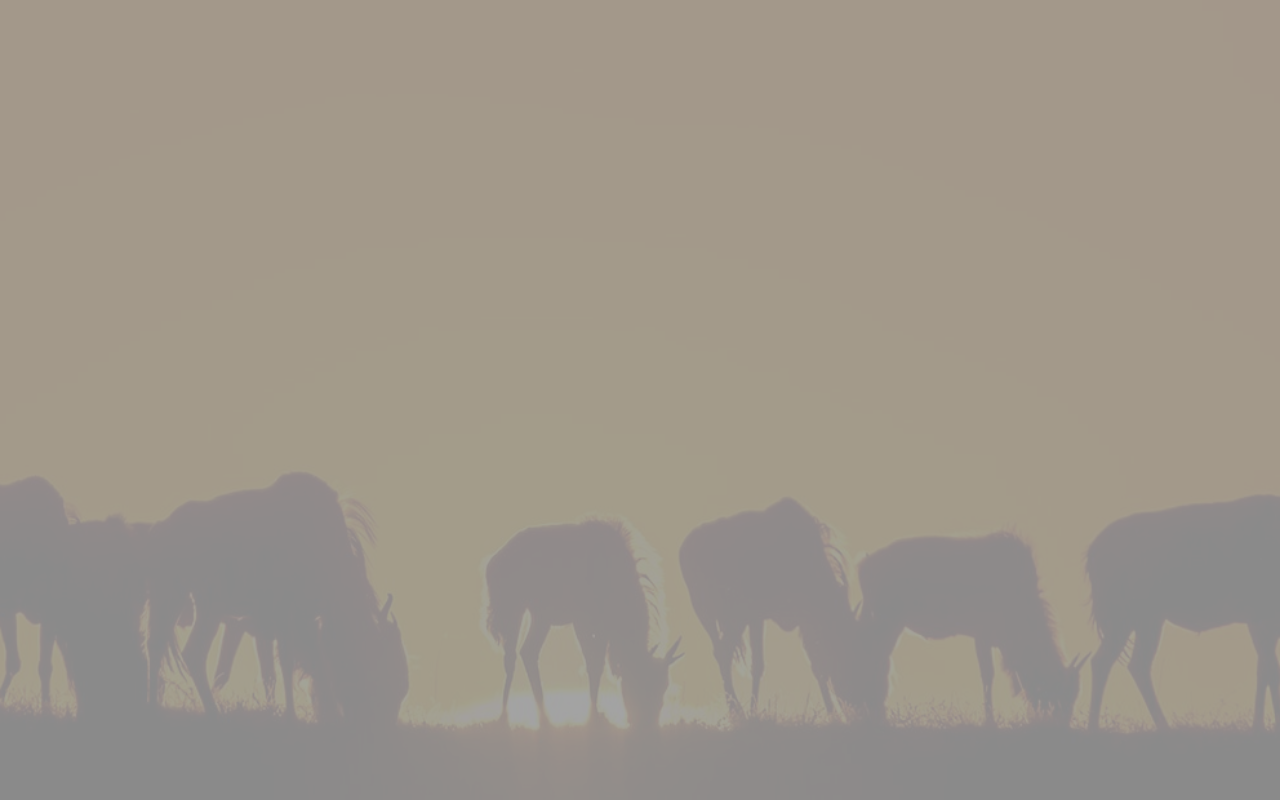
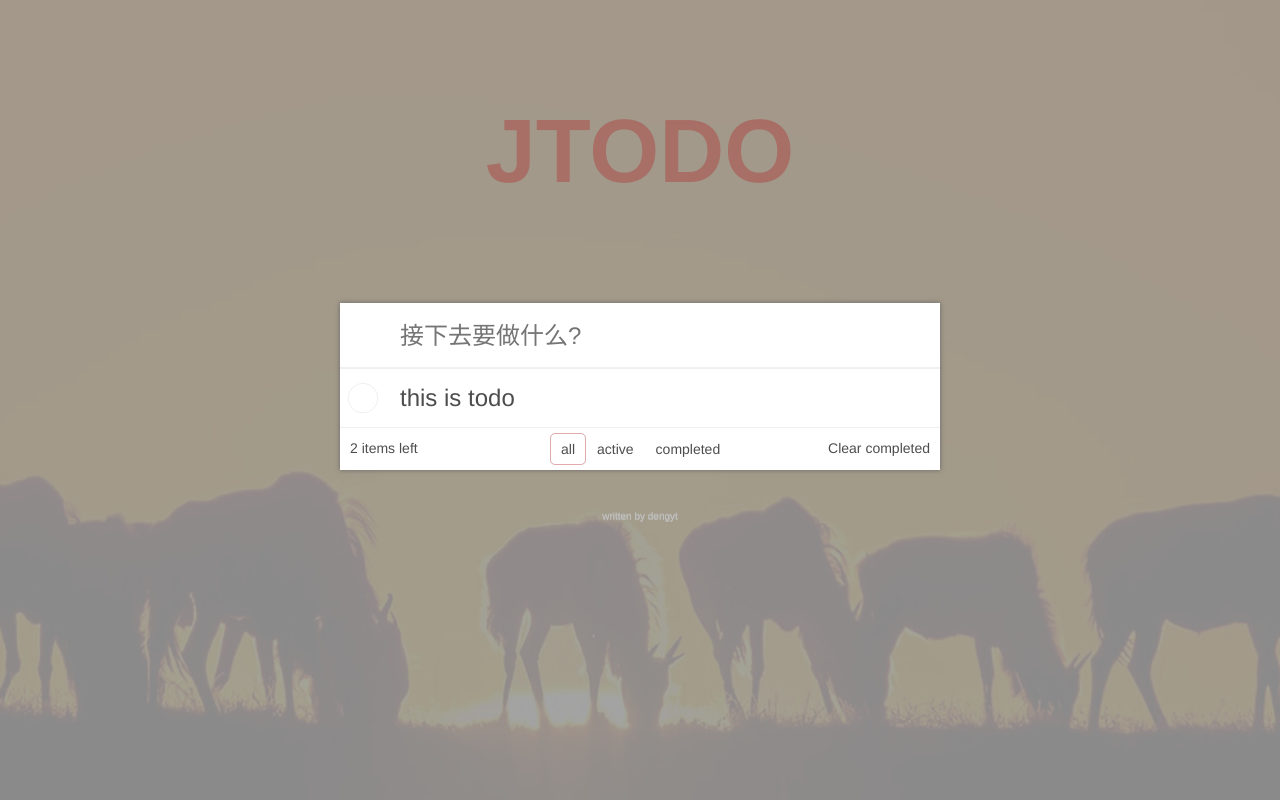
Before and after one commit to YUZIMMD/webFrontFramework-vue, a Vue app: page / in a window 1280 px wide. Built offline with nearby package versions, Linux system fonts and the light colour scheme; the HTML template or start-up script is replaced by a standard one.

Commit message:
基础页面与样式

```diff
--- a/src/app.vue
+++ b/src/app.vue
@@ -1,10 +1,21 @@
 <template>
     <div id="app">
         <div id="cover"></div>
+        <Header></Header>
+        <Todo></Todo>
+        <Footer></Footer>
     </div>
 </template>
 <script>
+import Header from './todo/header.vue'
+import Footer from './todo/footer.jsx'
+import Todo from './todo/todo.vue'
 export default {
+    components:{
+        Header,
+        Footer,
+        Todo
+    },
     data(){
         return{
         }
--- /dev/null
+++ b/src/assets/styles/footer.styl
@@ -0,0 +1,7 @@
+#footer {
+    margin-top 40px
+    text-align center
+    color #bfbfbf
+    font-size 10px
+    text-shadow: 0 1px 0
+}
--- a/src/todo/footer.jsx
+++ b/src/todo/footer.jsx
@@ -0,0 +1,15 @@
+import '../assets/styles/footer.styl'
+export default {
+    data(){
+        return{
+            author:'dengyt'
+        }
+    },
+    render(){
+        return(
+            <div id="footer">
+                <span>written by {this.author}</span>
+            </div>
+        )
+    }
+}
--- a/src/todo/header.vue
+++ b/src/todo/header.vue
@@ -0,0 +1,16 @@
+<template>
+    <header class="main-header">
+        <h1>JTODO</h1>
+    </header>
+</template>
+<style lang="stylus" scoped>
+ .main-header{
+        text-align :center
+        h1{
+            font-size : 90 px
+            color : rgba(175,47,47,0.4)
+            font-weight :100 px
+            margin :100 px
+        }
+    }
+</style>
--- a/src/todo/item.vue
+++ b/src/todo/item.vue
@@ -0,0 +1,89 @@
+<template>
+    <div :class="['todo-item',todo.completed?'completed':'']">
+        <input
+        type="checkbox"
+        class="toggle"
+        v-model="todo.completed">
+        <label>{{todo.content}}</label>
+        <button class="destory" @click="deleteTodo"></button>
+    </div>
+</template>
+<script>
+export default {
+    props:{
+        todo:{
+            type:Object,
+            required:true
+        }
+    },
+    methods:{
+        deleteTodo(){
+
+        }
+    }
+}
+</script>
+<style lang="stylus" scoped>
+ .todo-item{
+  position relative
+  background-color #fff
+  font-size 24px
+  border-bottom 1px solid rgba(0,0,0,0.06)
+  &:hover{
+    .destory:after{
+      content: '×'
+    }
+  }
+  label{
+    white-space: pre-line;
+    word-break: break-all;
+    padding: 15px 60px 15px 15px;
+    margin-left: 45px;
+    display: block;
+    line-height: 1.2;
+    transition: color 0.4s;
+  }
+  &.completed{
+    label{
+      color: #d9d9d9;
+      text-decoration line-through
+    }
+  }
+}
+.toggle{
+  text-align: center;
+  width: 40px;
+  height: 40px;
+  position: absolute;
+  top: 0;
+  bottom: 0;
+  margin: auto 0;
+  border: none;
+  appearance: none;
+  outline none
+  &:after{
+    content url('../assets/images/round.svg')
+  }
+  &:checked:after{
+    content url('../assets/images/done.svg')
+  }
+}
+.destory{
+  position: absolute;
+  top: 0;
+  right: 10px;
+  bottom: 0;
+  width: 40px;
+  height: 40px;
+  margin: auto 0;
+  font-size: 30px;
+  color: #cc9a9a;
+  margin-bottom: 11px;
+  transition: color 0.2s ease-out;
+  background-color transparent
+  appearance none
+  border-width 0
+  cursor pointer
+  outline none
+}
+</style>
--- a/src/todo/tabs.vue
+++ b/src/todo/tabs.vue
@@ -0,0 +1,78 @@
+<template>
+    <div class="helper">
+        <span class="left">2 items left</span>
+        <span class="tabs">
+            <span v-for="state in states"
+            :key="state"
+            :class="[state,filter === state?'actived':'']"
+            @click="toggleFilter(state)">
+                {{state}}
+            </span>
+        </span>
+        <span class="clear" @click="clearAllCompleted">Clear completed</span>
+    </div>
+</template>
+<script>
+export default {
+    props:{
+        filter:{
+            type:String,
+            required:true
+        }
+    },
+    data(){
+        return{
+            states:['all','active','completed']
+        }
+    },
+    methods:{
+        clearAllCompleted(){
+
+        },
+        toggleFilter(){
+
+        }
+    }
+}
+</script>
+<style lang="stylus" scoped>
+  .helper {
+        font-weight 100
+        display flex
+        justify-content space-between
+        padding 5px 0
+        line-height 30px
+        background-color #ffffff
+        font-size 14px
+        font-smoothing: antialiased;
+    }
+    .left, .clear, .tabs {
+        padding 0 10px
+        box-sizing border-box
+    }
+    .left, .clear {
+        width 150px
+    }
+    .left {
+        text-align left
+    }
+    .clear {
+        text-align: right
+        cursor pointer
+    }
+    .tabs {
+        width 200px
+        display flex
+        justify-content space-around
+        * {
+            display inline-block
+            padding 0 10px
+            cursor pointer
+            border 1px solid rgba(175, 47, 47, 0)
+            &.actived {
+                border-color rgba(175, 47, 47, 0.4)
+                border-radius 5px
+            }
+        }
+    }
+</style>
--- a/src/todo/todo.vue
+++ b/src/todo/todo.vue
@@ -0,0 +1,64 @@
+<template>
+    <section class="real-app">
+        <input
+        type="text"
+        class="add-input"
+        autofocus="autofocus"
+        placeholder="接下去要做什么?"
+        @keyup.enter="addTodo">
+        <Item :todo="todo"></Item>
+        <Tabs :filter="filter"></Tabs>
+    </section>
+</template>
+<script>
+import Item from './item.vue'
+import Tabs from './tabs.vue'
+export default {
+    data(){
+        return{
+            todo:{
+                id:0,
+                content:'this is todo',
+                completed:false
+            },
+            filter:'all'
+        }
+    },
+    components:{
+        Item,
+        Tabs
+    },
+    methods:{
+        addTodo(){
+
+        }
+    }
+}
+</script>
+<style lang="stylus" scoped>
+.real-app {
+    width 600px
+    margin 0 auto
+    box-shadow 0 0 5px #666
+}
+.add-input {
+    position relative
+    margin 0
+    width 100%
+    font-size 24px
+    font-family inherit
+    font-weight  inherit
+    line-height 1.4em
+    border: 0;
+    outline none
+    color inherit
+    padding 6px
+    border 1px solid #999
+    box-shadow inset 0 -1px  5px 0 rgba(0,0,0,0.5)
+    box-sizing border-box
+    font-smoothing:  antialiased;
+    padding 16px 16px 16px 60px
+    border none
+    box-shadow inset 0 -2px 1px rgba(158, 150, 150, 0.15);
+}
+</style>
--- a/webpack.config.js
+++ b/webpack.config.js
@@ -70,6 +70,10 @@
                     plugins: ['@babel/plugin-proposal-object-rest-spread']
                   }
                 }
+            },
+            {
+                test: /.jsx$/, //使用loader的目标文件。这里是.jsx
+                loader: 'babel-loader'
             }
         ]
     },
```
